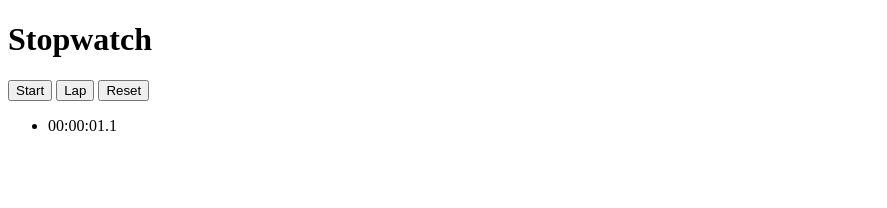
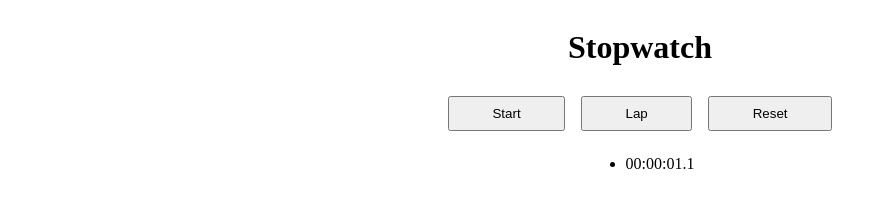
Before and after one commit to yeongjong310/stapwatch, a plain HTML site: page index.html in a window 1280 px wide. Shown: the whole page, without its empty margins (0-887 px from the left). Drawn offline with Linux system fonts and the light colour scheme.

Commit message:
feat: style stopwatch frame and buttons
did
- stopwatch layout
- buttons layout

```diff
--- a/index.html
+++ b/index.html
@@ -4,22 +4,23 @@
   <meta charset="UTF-8" />
   <meta http-equiv="X-UA-Compatible" content="IE=edge" />
   <meta name="viewport" content="width=device-width, initial-scale=1.0" />
+  <link rel="stylesheet" href="./src/css/style.css" />
   <title>Document</title>
 </head>
 <body>
-  <h1 class="title">Stopwatch</h1>
-  <div class="stopwatch">
+  <main class="stopwatch">
+    <h1 class="title">Stopwatch</h1>
     <!-- 시계 -->
     <!-- 버튼 -->
-    <div>
-      <button class="btn">Start</button>
-      <button class="btn">Lap</button>
-      <button class="btn">Reset</button>
+    <div class="buttons">
+      <button class="button">Start</button>
+      <button class="button">Lap</button>
+      <button class="button">Reset</button>
     </div>
     <!-- 랩스 -->
     <ul>
       <li>00:00:01.1</li>
     </ul>
-  </div>
+  </main>
 </body>
 </html>
--- a/src/css/style.css
+++ b/src/css/style.css
@@ -0,0 +1,23 @@
+.stopwatch {
+  display: flex;
+  flex-direction: column;
+  align-items: center;
+  min-width: 200px;
+  max-width: 400px;
+  margin: 0 auto;
+}
+
+.title {
+  text-align: center;
+}
+
+.buttons {
+  display: flex;
+  width: 100%;
+}
+
+.button {
+  margin: 0.5rem;
+  padding: 0.5rem;
+  flex: 1 1 auto;
+}
```
